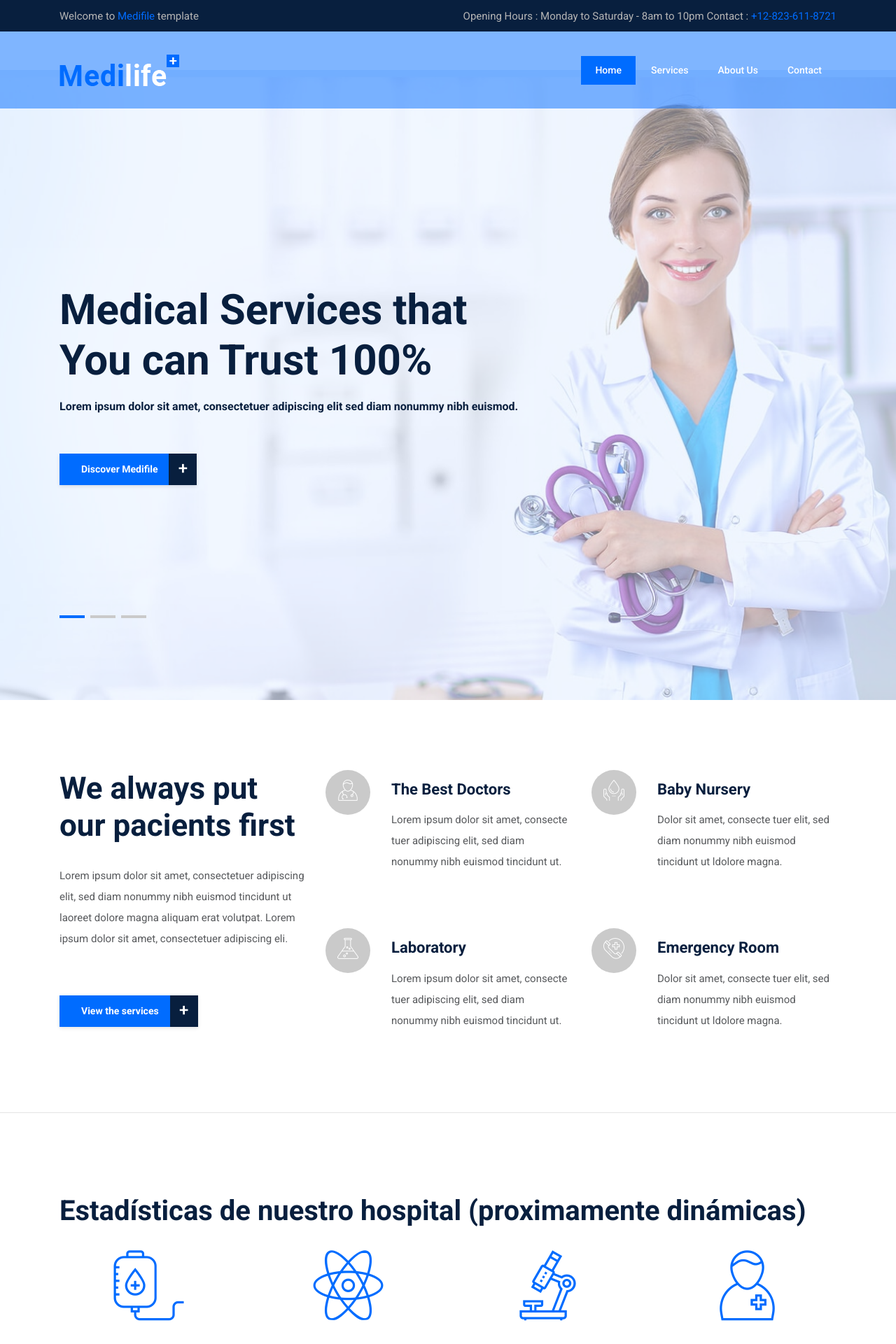
After one commit to IsaiasGC/Telemedicina_Web, a Symfony app: template templates/home/index.html.twig in a window 1280 px wide. The commit adds this page. Shown: the top 1920 px of the page at 70% size. Run offline with Twig, Linux system fonts and the light colour scheme; the template is opened without the code that fills it, so the values that code supplies are empty; some libraries are stand-ins or nearby versions; some web fonts are replaced.

Commit message:
Se creó la plantilla home y se altero el navbar en la plantilla base

```diff
--- a/templates/base.html.twig
+++ b/templates/base.html.twig
@@ -60,34 +60,18 @@
                                         <li class="nav-item active">
                                             <a class="nav-link" href="index-2.html">Home <span class="sr-only">(current)</span></a>
                                         </li>
-                                        <li class="nav-item dropdown">
-                                            <a class="nav-link dropdown-toggle" href="#" id="navbarDropdown" role="button" data-toggle="dropdown" aria-haspopup="true" aria-expanded="false">Pages</a>
-                                            <div class="dropdown-menu" aria-labelledby="navbarDropdown">
-                                                <a class="dropdown-item" href="index-2.html">Home</a>
-                                                <a class="dropdown-item" href="about-us.html">About Us</a>
-                                                <a class="dropdown-item" href="services.html">Services</a>
-                                                <a class="dropdown-item" href="blog.html">News</a>
-                                                <a class="dropdown-item" href="single-blog.html">News Details</a>
-                                                <a class="dropdown-item" href="contact.html">Contact</a>
-                                                <a class="dropdown-item" href="elements.html">Elements</a>
-                                                <a class="dropdown-item" href="index-icons.html">All Icons</a>
-                                            </div>
+                                        <li class="nav-item">
+                                            <a class="nav-link" href="services.html">Services</a>
                                         </li>
                                         <li class="nav-item">
                                             <a class="nav-link" href="about-us.html">About Us</a>
                                         </li>
                                         <li class="nav-item">
-                                            <a class="nav-link" href="services.html">Services</a>
-                                        </li>
-                                        <li class="nav-item">
-                                            <a class="nav-link" href="blog.html">News</a>
-                                        </li>
-                                        <li class="nav-item">
                                             <a class="nav-link" href="contact.html">Contact</a>
                                         </li>
                                     </ul>
-                                    <!-- Appointment Button -->
-                                    <a href="#" class="btn medilife-appoint-btn ml-30">For <span>emergencies</span> Click here</a>
+                                    <!-- Aqui debe ir login -->
+
                                 </div>
                             </nav>
                         </div>
--- /dev/null
+++ b/templates/home/index.html.twig
@@ -0,0 +1,167 @@
+{% extends 'base.html.twig' %}
+
+{% block title %}Medilife - Health &amp; Medical Template | Home{% endblock %}
+
+{% block body %}
+    <section class="hero-area">
+        <div class="hero-slides owl-carousel">
+            <!-- Single Hero Slide -->
+            <div class="single-hero-slide bg-img bg-overlay-white" style="background-image: url({{ asset('img/bg-img/hero1.jpg') }});">
+                <div class="container h-100">
+                    <div class="row h-100 align-items-center">
+                        <div class="col-12">
+                            <div class="hero-slides-content">
+                                <h2 data-animation="fadeInUp" data-delay="100ms">Medical Services that <br>You can Trust 100%</h2>
+                                <h6 data-animation="fadeInUp" data-delay="400ms">Lorem ipsum dolor sit amet, consectetuer adipiscing elit sed diam nonummy nibh euismod.</h6>
+                                <a href="#" class="btn medilife-btn mt-50" data-animation="fadeInUp" data-delay="700ms">Discover Medifile <span>+</span></a>
+                            </div>
+                        </div>
+                    </div>
+                </div>
+            </div>
+            <!-- Single Hero Slide -->
+            <div class="single-hero-slide bg-img bg-overlay-white" style="background-image: url({{ asset('img/bg-img/breadcumb3.jpg') }});">
+                <div class="container h-100">
+                    <div class="row h-100 align-items-center">
+                        <div class="col-12">
+                            <div class="hero-slides-content">
+                                <h2 data-animation="fadeInUp" data-delay="100ms">Medical Services that <br>You can Trust 100%</h2>
+                                <h6 data-animation="fadeInUp" data-delay="400ms">Lorem ipsum dolor sit amet, consectetuer adipiscing elit sed diam nonummy nibh euismod.</h6>
+                                <a href="#" class="btn medilife-btn mt-50" data-animation="fadeInUp" data-delay="700ms">Discover Medifile <span>+</span></a>
+                            </div>
+                        </div>
+                    </div>
+                </div>
+            </div>
+            <!-- Single Hero Slide -->
+            <div class="single-hero-slide bg-img bg-overlay-white" style="background-image: url({{ asset('img/bg-img/breadcumb1.jpg') }});">
+                <div class="container h-100">
+                    <div class="row h-100 align-items-center">
+                        <div class="col-12">
+                            <div class="hero-slides-content">
+                                <h2 data-animation="fadeInUp" data-delay="100ms">Medical Services that <br>You can Trust 100%</h2>
+                                <h6 data-animation="fadeInUp" data-delay="400ms">Lorem ipsum dolor sit amet, consectetuer adipiscing elit sed diam nonummy nibh euismod.</h6>
+                                <a href="#" class="btn medilife-btn mt-50" data-animation="fadeInUp" data-delay="700ms">Discover Medifile <span>+</span></a>
+                            </div>
+                        </div>
+                    </div>
+                </div>
+            </div>
+        </div>
+    </section>
+
+    <section class="medica-about-us-area section-padding-100-20">
+        <div class="container">
+            <div class="row">
+                <div class="col-12 col-lg-4">
+                    <div class="medica-about-content">
+                        <h2>We always put our pacients first</h2>
+                        <p>Lorem ipsum dolor sit amet, consectetuer adipiscing elit, sed diam nonummy nibh euismod tincidunt ut laoreet dolore magna aliquam erat volutpat. Lorem ipsum dolor sit amet, consectetuer adipiscing eli.</p>
+                        <a href="#" class="btn medilife-btn mt-50">View the services <span>+</span></a>
+                    </div>
+                </div>
+                <div class="col-12 col-lg-8">
+                    <div class="row">
+                        <!-- Single Service Area -->
+                        <div class="col-12 col-sm-6">
+                            <div class="single-service-area d-flex">
+                                <div class="service-icon">
+                                    <i class="icon-doctor"></i>
+                                </div>
+                                <div class="service-content">
+                                    <h5>The Best Doctors</h5>
+                                    <p>Lorem ipsum dolor sit amet, consecte tuer adipiscing elit, sed diam nonummy nibh euismod tincidunt ut.</p>
+                                </div>
+                            </div>
+                        </div>
+                        <!-- Single Service Area -->
+                        <div class="col-12 col-sm-6">
+                            <div class="single-service-area d-flex">
+                                <div class="service-icon">
+                                    <i class="icon-blood-donation-1"></i>
+                                </div>
+                                <div class="service-content">
+                                    <h5>Baby Nursery</h5>
+                                    <p>Dolor sit amet, consecte tuer elit, sed diam nonummy nibh euismod tincidunt ut ldolore magna.</p>
+                                </div>
+                            </div>
+                        </div>
+                        <!-- Single Service Area -->
+                        <div class="col-12 col-sm-6">
+                            <div class="single-service-area d-flex">
+                                <div class="service-icon">
+                                    <i class="icon-flask-2"></i>
+                                </div>
+                                <div class="service-content">
+                                    <h5>Laboratory</h5>
+                                    <p>Lorem ipsum dolor sit amet, consecte tuer adipiscing elit, sed diam nonummy nibh euismod tincidunt ut.</p>
+                                </div>
+                            </div>
+                        </div>
+                        <!-- Single Service Area -->
+                        <div class="col-12 col-sm-6">
+                            <div class="single-service-area d-flex">
+                                <div class="service-icon">
+                                    <i class="icon-emergency-call-1"></i>
+                                </div>
+                                <div class="service-content">
+                                    <h5>Emergency Room</h5>
+                                    <p>Dolor sit amet, consecte tuer elit, sed diam nonummy nibh euismod tincidunt ut ldolore magna.</p>
+                                </div>
+                            </div>
+                        </div>
+                    </div>
+                </div>
+            </div>
+        </div>
+    </section>
+    <hr>
+    <!-- ***** About Us Area End ***** -->
+
+    <!-- ***** Cool Facts Area Start ***** -->
+    <section class="medilife-cool-facts-area section-padding-100-0">
+        <div class="container">
+            <h1>Estadísticas de nuestro hospital (proximamente dinámicas)</h1>
+            <br>
+            <div class="row">
+                <!-- Single Cool Fact-->
+                <div class="col-12 col-sm-6 col-lg-3">
+                    <div class="single-cool-fact-area text-center mb-100">
+                        <i class="icon-blood-transfusion-2"></i>
+                        <h2><span class="counter">5632</span></h2>
+                        <h6>Blood donations</h6>
+                        <p>Dolor sit amet, consecte tuer adipiscing elit, sed diam nonummy nibh euismod tincidunt.</p>
+                    </div>
+                </div>
+                <!-- Single Cool Fact-->
+                <div class="col-12 col-sm-6 col-lg-3">
+                    <div class="single-cool-fact-area text-center mb-100">
+                        <i class="icon-atoms"></i>
+                        <h2><span class="counter">23</span>k</h2>
+                        <h6>Pacients</h6>
+                        <p>Dolor sit amet, consecte tuer adipiscing elit, sed diam nonummy nibh euismod tincidunt.</p>
+                    </div>
+                </div>
+                <!-- Single Cool Fact-->
+                <div class="col-12 col-sm-6 col-lg-3">
+                    <div class="single-cool-fact-area text-center mb-100">
+                        <i class="icon-microscope"></i>
+                        <h2><span class="counter">25</span></h2>
+                        <h6>Specialities</h6>
+                        <p>Dolor sit amet, consecte tuer adipiscing elit, sed diam nonummy nibh euismod tincidunt.</p>
+                    </div>
+                </div>
+                <!-- Single Cool Fact-->
+                <div class="col-12 col-sm-6 col-lg-3">
+                    <div class="single-cool-fact-area text-center mb-100">
+                        <i class="icon-doctor-1"></i>
+                        <h2><span class="counter">723</span></h2>
+                        <h6>Doctors</h6>
+                        <p>Dolor sit amet, consecte tuer adipiscing elit, sed diam nonummy nibh euismod tincidunt.</p>
+                    </div>
+                </div>
+            </div>
+        </div>
+    </section>
+    <!-- ***** Cool Facts Area End ***** -->
+{% endblock %}
```
Also changed, not shown: src/Controller/HomeController.php (added, +19 -0 lines).
